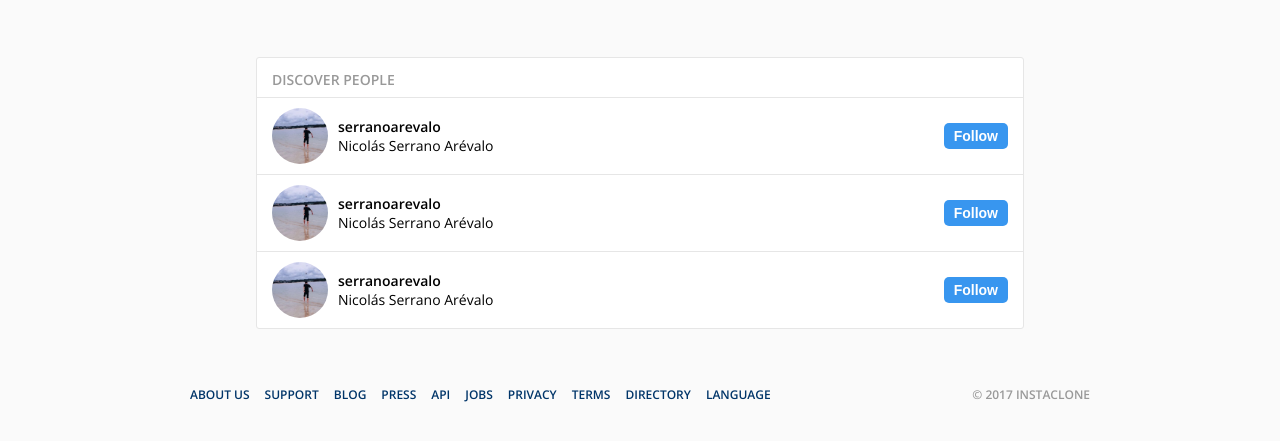
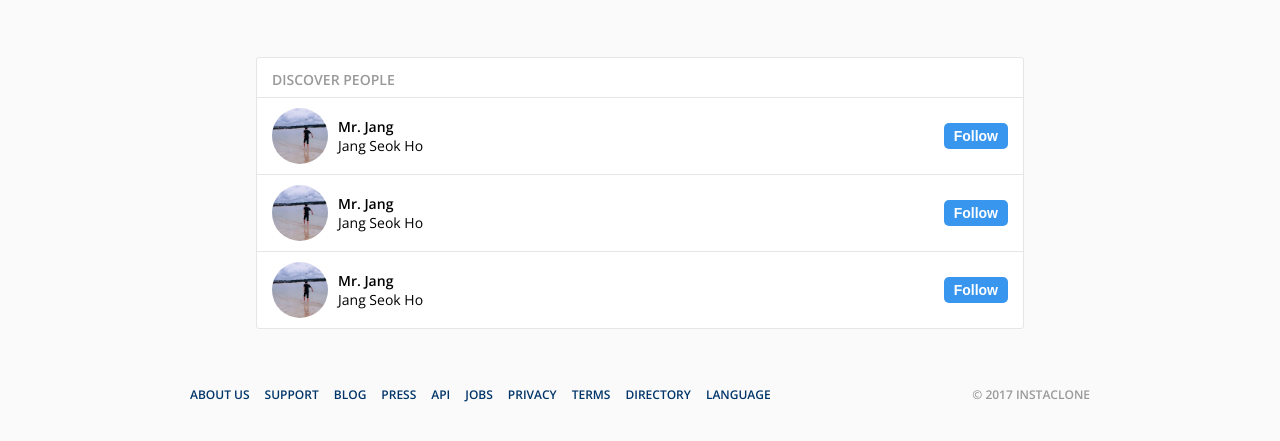
Before and after one commit to EILIEILI/instaclone-master, a plain HTML site: page explore.html in a window 1280 px wide. Shown: the part 79-520 px from the top of the page. Drawn offline with nearby package versions, Linux system fonts and the light colour scheme.

Commit message:
instaclone-13:27PM
Real Final!

```diff
--- a/explore.html
+++ b/explore.html
@@ -46,8 +46,8 @@
                             <img src="images/avatar.jpg" class="Explore__Avatar" />
                         </div>
                         <div class="Explore__User-Data">
-                            <a href="profile.html" class="Explore__Username u-fat-text">serranoarevalo</a>
-                            <span class="Explore__Full-name">Nicolás Serrano Arévalo</span>
+                            <a href="profile.html" class="Explore__Username u-fat-text">Mr. Jang</a>
+                            <span class="Explore__Full-name">Jang Seok Ho</span>
                         </div>
                     </div>
                     <div class="Explore__User-Right">
@@ -60,8 +60,8 @@
                             <img src="images/avatar.jpg" class="Explore__Avatar" />
                         </div>
                         <div class="Explore__User-Data">
-                            <a href="profile.html" class="Explore__Username u-fat-text">serranoarevalo</a>
-                            <span class="Explore__Full-name">Nicolás Serrano Arévalo</span>
+                            <a href="profile.html" class="Explore__Username u-fat-text">Mr. Jang</a>
+                            <span class="Explore__Full-name">Jang Seok Ho</span>
                         </div>
                     </div>
                     <div class="Explore__User-Right">
@@ -74,8 +74,8 @@
                             <img src="images/avatar.jpg" class="Explore__Avatar" />
                         </div>
                         <div class="Explore__User-Data">
-                            <a href="profile.html" class="Explore__Username u-fat-text">serranoarevalo</a>
-                            <span class="Explore__Full-name">Nicolás Serrano Arévalo</span>
+                            <a href="profile.html" class="Explore__Username u-fat-text">Mr. Jang</a>
+                            <span class="Explore__Full-name">Jang Seok Ho</span>
                         </div>
                     </div>
                     <div class="Explore__User-Right">
```
